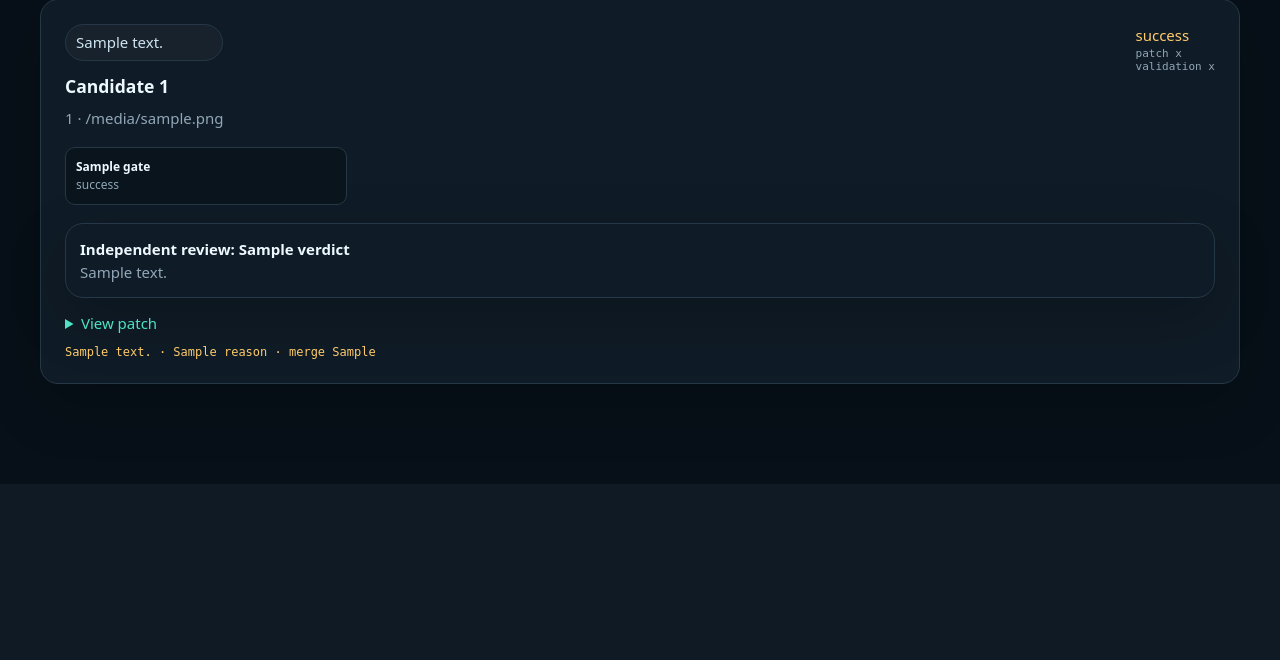
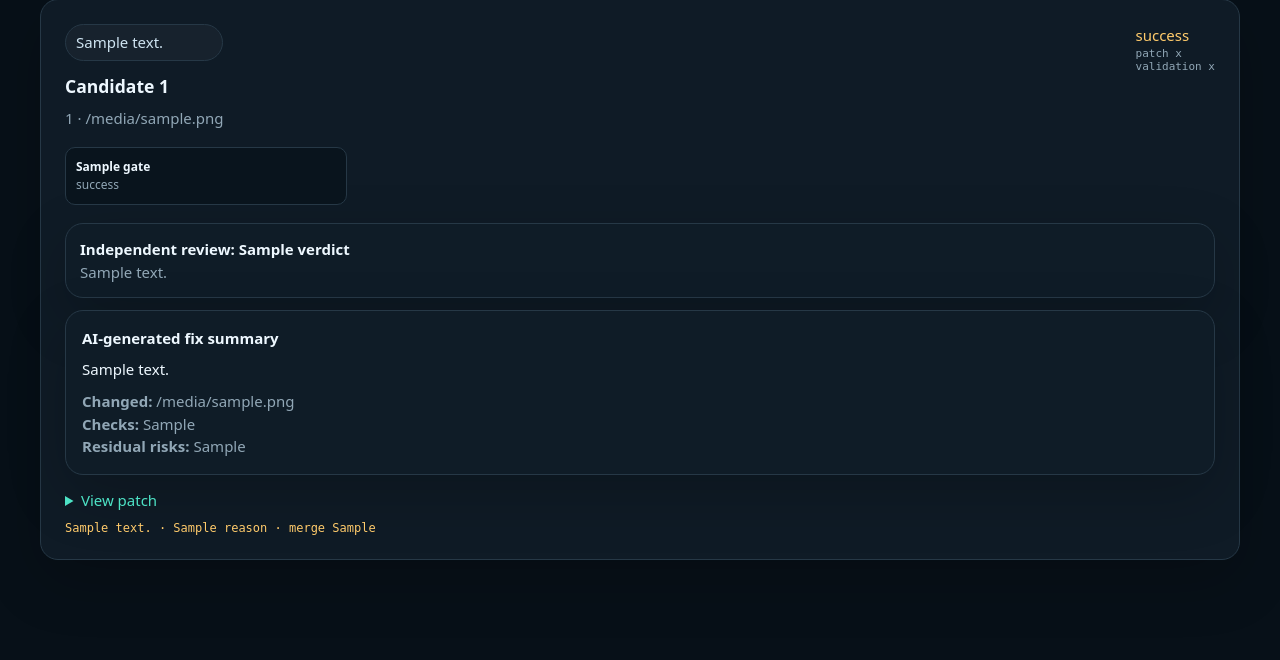
Before and after one commit to bwainstock/aiops, a Python web app: template apps/aiops/src/aiops_core/templates/dashboard.html in a window 1280 px wide. Shown: the part 838-1498 px from the top of the page. Before the commit the page ends 1322 px from the top, so only its background shows below. Run offline with Jinja, Linux system fonts and the light colour scheme; the template is opened without the code that fills it: most values are stand-ins (such as "Sample title", 1, 10 or a date in 2020).

Commit message:
feat: show AI-generated fix summaries in dashboard
Present a PR-style remediation summary, changed files, generation checks, and residual risks alongside the validated patch and gate matrix.

Co-authored-by: Copilot <223556219+Copilot@users.noreply.github.com>

```diff
--- a/apps/aiops/src/aiops_core/remediation_agent.py
+++ b/apps/aiops/src/aiops_core/remediation_agent.py
@@ -205,7 +205,9 @@ class CopilotRemediationAgent:
                             "You are editing only an isolated remediation worktree. "
                             "Use the supplied custom tools; no other tools are allowed. "
                             "Keep the patch minimal, inspect the final diff, and return "
-                            "the exact changed file list."
+                            "the exact changed file list. Write summary as a concise "
+                            "PR-style explanation of the problem and fix, record every "
+                            "check you ran, and list any residual risks."
                         ),
                     },
                     working_directory=str(workspace.path),
--- a/apps/aiops/src/aiops_core/templates/dashboard.html
+++ b/apps/aiops/src/aiops_core/templates/dashboard.html
@@ -71,6 +71,13 @@
       </div>
       <div class="card" style="padding:14px"><strong>Independent review: {{ validation.review.verdict }}</strong><div class="muted">{{ validation.review.summary }}</div></div>
       {% endif %}
+      <div class="card" style="padding:16px;margin-top:12px">
+        <strong>AI-generated fix summary</strong>
+        <p style="margin:8px 0 10px">{{ candidate.proposal.summary }}</p>
+        <div class="muted"><strong>Changed:</strong> {{ candidate.proposal.changed_files|join(", ") }}</div>
+        <div class="muted"><strong>Checks:</strong> {{ candidate.proposal.checks_run|join(", ") if candidate.proposal.checks_run else "No checks recorded during generation; see validation gates below." }}</div>
+        <div class="muted"><strong>Residual risks:</strong> {{ candidate.proposal.residual_risks|join("; ") if candidate.proposal.residual_risks else "None reported." }}</div>
+      </div>
       <details><summary>View patch</summary><pre>{{ candidate.patch }}</pre></details>
       {% if validation and not view.decision %}
       <div class="decision" data-candidate="{{ candidate.id }}" data-patch="{{ candidate.patch_digest }}" data-validation="{{ validation.digest }}">
```
Also changed, not shown: tests/test_approval_dashboard.py (+2 -0 lines), README.md.
